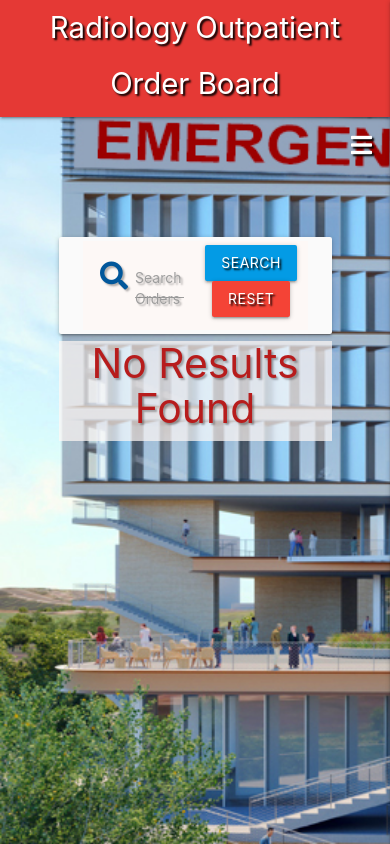
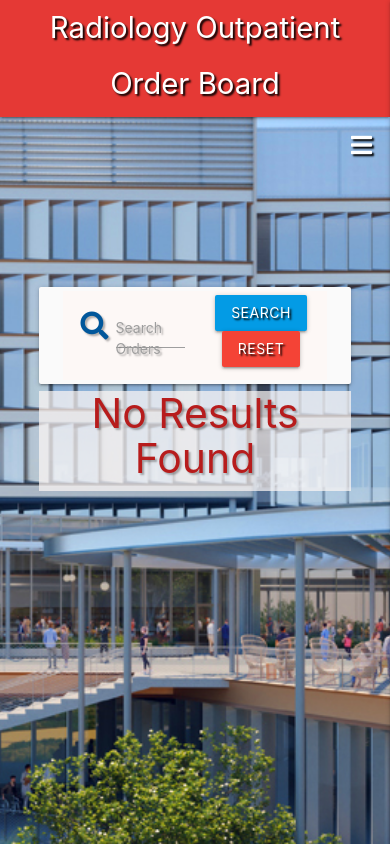
Before and after one commit to BrianLipscombe/radiology-outpatient-board, a Flask app: page / in a window 390 px wide. Run offline with Flask 2, Linux system fonts and the light colour scheme; data that the repository does not hold is empty; some libraries are stand-ins or nearby versions.

Commit message:
Update background and responsive display

```diff
--- a/static/css/style.css
+++ b/static/css/style.css
@@ -1,10 +1,16 @@
 
 body {
-    background: url('../images/medical-center.jpg') no-repeat;
+    background: url('../images/medical-center.jpg') no-repeat center center fixed;
     background-size: cover;
-    height: 100vh;
-    width: 100vw;
-    overflow: hidden;
+    color: #a52612;
+    display: -webkit-box;
+    display: -ms-flexbox;
+    display: flex;
+    min-height: 100vh;
+    -webkit-box-orient: vertical;
+    -webkit-box-direction: normal;
+        -ms-flex-direction: column;
+            flex-direction: column;
 }
 
 .nav-wrapper {
@@ -29,8 +35,8 @@ a.brand-logo {
 }
 
 .container {
-    max-width: 70%;
-    min-width: 70%;
+    max-width: 80%;
+    min-width: 80%;
     width: auto;
 }
 
@@ -51,8 +57,12 @@ a.brand-logo {
 }
 
 .collapsible {
-   background-color: rgb(150, 200, 250);
+   background-color: rgba(255, 255, 255, 0.918);
    margin-top: 40px;
+}
+
+.collapsible-body {
+    text-align: center;
 }
 
 .collapsible-header .col strong {
```
